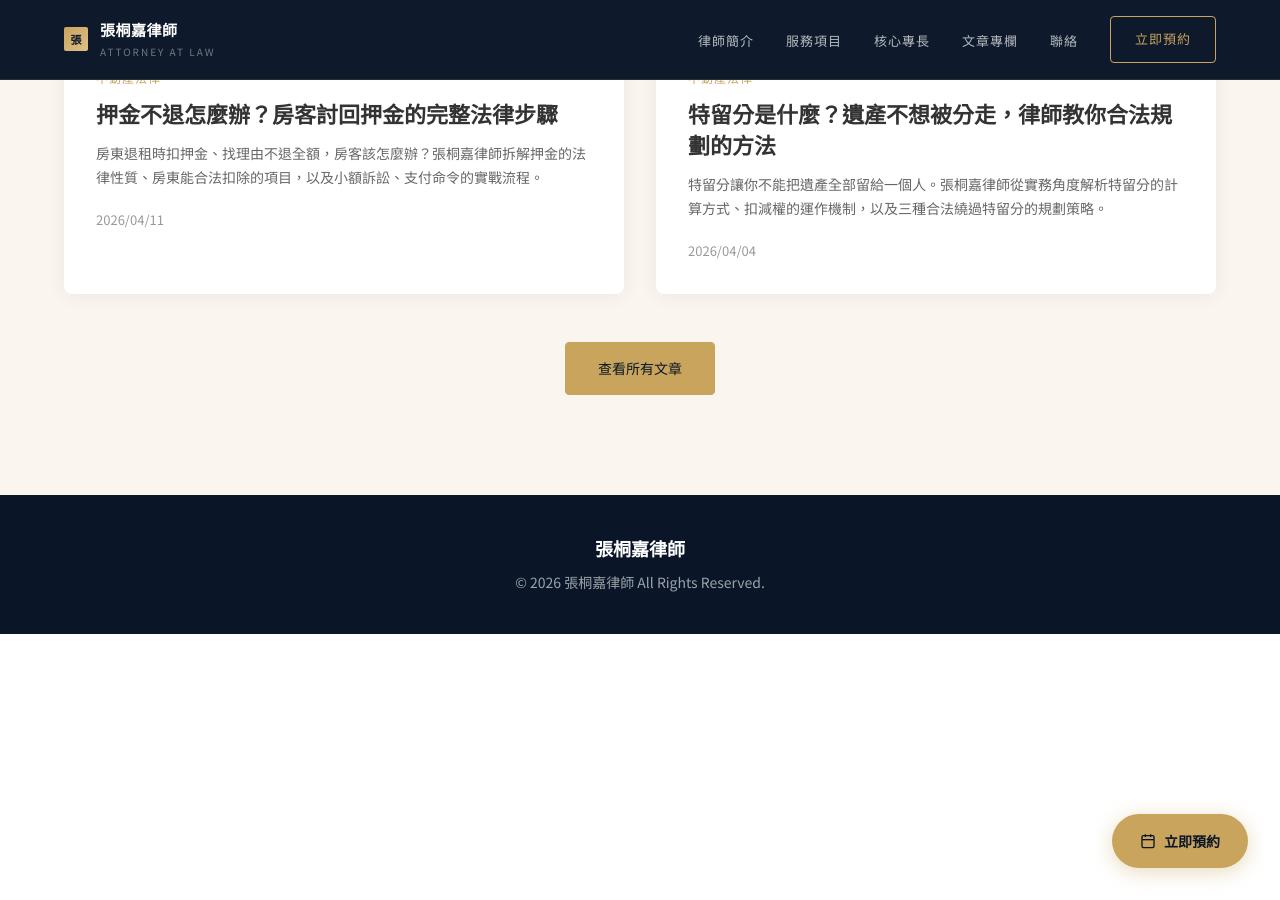
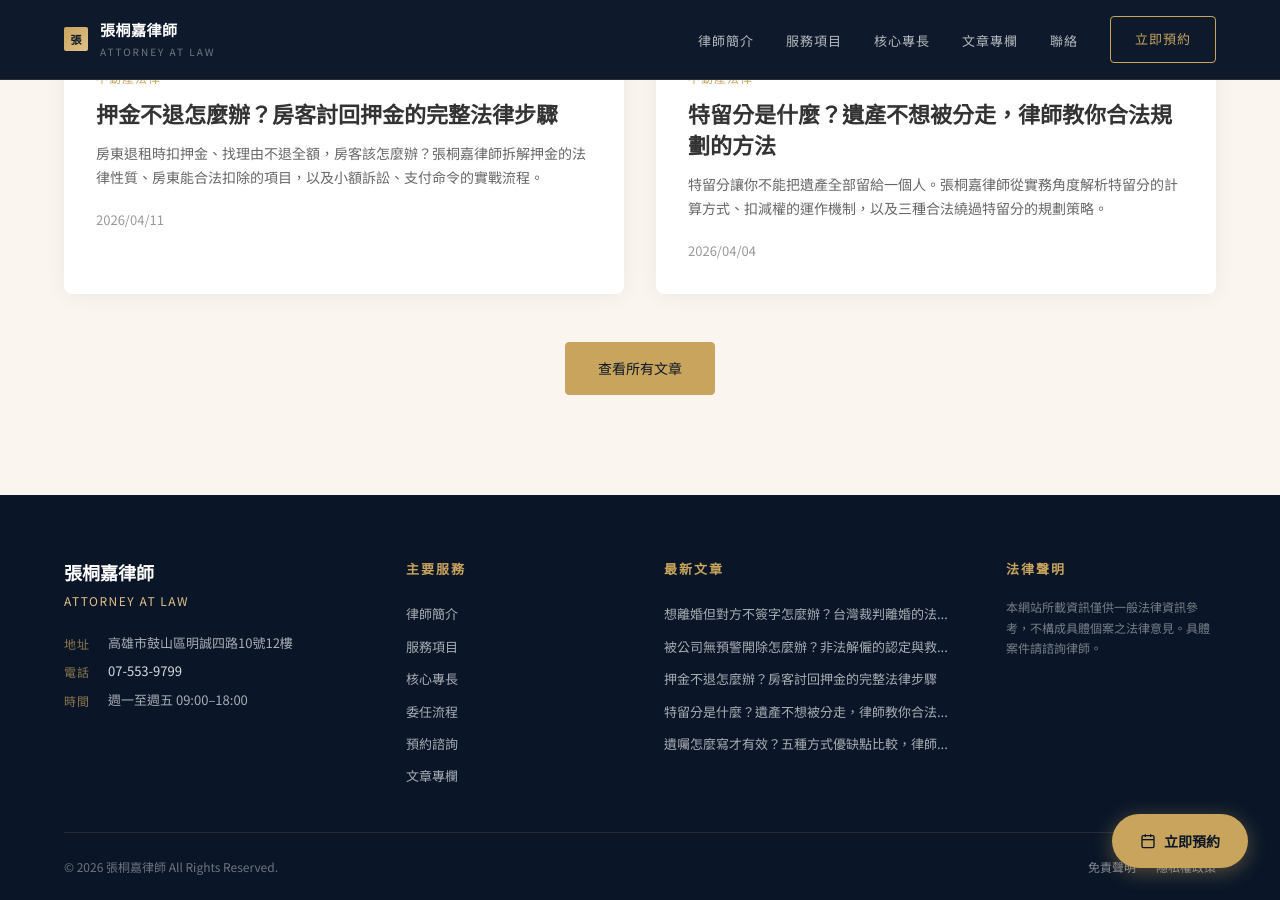
Before and after one commit to let0448/tclaw.tw, a Jekyll site: the page built from index.html, in a window 1280 px wide and 900 px high, scrolled down 6029 px. Built offline with Jekyll 4.4.1, drawn with Linux system fonts in a browser that asks for light colours.

Commit message:
feat: expand footer + add disclaimer/privacy pages
- Footer: 4-column layout (firm info/NAP, sitemap, latest posts, legal)
- Footer bottom bar: copyright + links to disclaimer & privacy
- New page layout (_layouts/page.html): article-style header without sidebar/TOC
- New /disclaimer/ page: lawyer ad ethics, no engagement, no win guarantees
- New /privacy/ page: GA/Cookie disclosure, PDPA Article 3 rights

Co-Authored-By: Claude Opus 4.7 <noreply@anthropic.com>

```diff
--- a/_includes/footer.html
+++ b/_includes/footer.html
@@ -1,7 +1,50 @@
 <!-- Footer -->
 <footer>
   <div class="container">
-    <p>張桐嘉律師</p>
-    <p>© {{ site.time | date: "%Y" }} 張桐嘉律師 All Rights Reserved.</p>
+    <div class="footer-grid">
+      <div class="footer-col">
+        <p class="footer-brand">{{ site.author }}</p>
+        <p class="footer-firm">Attorney at Law</p>
+        <address class="footer-contact">
+          <p><span class="label">地址</span><span>{{ site.address }}</span></p>
+          <p><span class="label">電話</span><a href="tel:{{ site.phone_link }}">{{ site.phone }}</a></p>
+          <p><span class="label">時間</span><span>週一至週五 09:00–18:00</span></p>
+        </address>
+      </div>
+
+      <div class="footer-col">
+        <h3 class="footer-title">主要服務</h3>
+        <ul class="footer-links">
+          <li><a href="{{ site.baseurl }}/#about">律師簡介</a></li>
+          <li><a href="{{ site.baseurl }}/#services">服務項目</a></li>
+          <li><a href="{{ site.baseurl }}/#expertise">核心專長</a></li>
+          <li><a href="{{ site.baseurl }}/#process">委任流程</a></li>
+          <li><a href="{{ site.baseurl }}/#booking">預約諮詢</a></li>
+          <li><a href="{{ site.baseurl }}/articles">文章專欄</a></li>
+        </ul>
+      </div>
+
+      <div class="footer-col">
+        <h3 class="footer-title">最新文章</h3>
+        <ul class="footer-links">
+          {% for post in site.posts limit:5 %}
+          <li><a href="{{ post.url | relative_url }}">{{ post.title | truncate: 24 }}</a></li>
+          {% endfor %}
+        </ul>
+      </div>
+
+      <div class="footer-col">
+        <h3 class="footer-title">法律聲明</h3>
+        <p class="footer-disclaimer">本網站所載資訊僅供一般法律資訊參考，不構成具體個案之法律意見。具體案件請諮詢律師。</p>
+      </div>
+    </div>
+
+    <div class="footer-bottom">
+      <p>© {{ site.time | date: "%Y" }} {{ site.author }} All Rights Reserved.</p>
+      <div class="footer-legal">
+        <a href="{{ site.baseurl }}/disclaimer/">免責聲明</a>
+        <a href="{{ site.baseurl }}/privacy/">隱私權政策</a>
+      </div>
+    </div>
   </div>
 </footer>
--- a/_layouts/default.html
+++ b/_layouts/default.html
@@ -204,9 +204,27 @@
     .map-link a:hover { color: var(--gold-light); }
 
     /* ========== Footer ========== */
-    footer { background: var(--navy); color: var(--white); padding: 40px 0; text-align: center; }
-    footer p { font-size: 14px; color: rgba(255, 255, 255, 0.6); }
-    footer p:first-child { font-family: var(--serif); font-size: 18px; font-weight: 600; color: var(--white); margin-bottom: 8px; }
+    footer { background: var(--navy); color: var(--white); padding: 64px 0 24px; }
+    .footer-grid { display: grid; grid-template-columns: 1.4fr 1fr 1.4fr 1fr; gap: 48px; margin-bottom: 40px; }
+    .footer-col { font-size: 14px; }
+    .footer-brand { font-family: var(--serif); font-size: 18px; font-weight: 600; color: var(--white); margin-bottom: 4px; }
+    .footer-firm { font-size: 12px; letter-spacing: 1.5px; color: var(--gold-light); margin-bottom: 20px; text-transform: uppercase; }
+    .footer-contact { font-style: normal; font-size: 13px; line-height: 1.9; color: rgba(255,255,255,0.65); }
+    .footer-contact p { margin-bottom: 4px; display: flex; align-items: flex-start; gap: 8px; }
+    .footer-contact .label { color: rgba(200,164,92,0.7); flex-shrink: 0; min-width: 36px; font-size: 12px; letter-spacing: 1px; padding-top: 2px; }
+    .footer-contact a { color: rgba(255,255,255,0.85); text-decoration: none; transition: color 0.3s ease; }
+    .footer-contact a:hover { color: var(--gold); }
+    .footer-title { font-family: var(--serif); font-size: 13px; font-weight: 600; letter-spacing: 2px; color: var(--gold); margin-bottom: 18px; text-transform: uppercase; }
+    .footer-links { list-style: none; padding: 0; margin: 0; }
+    .footer-links li { padding: 5px 0; }
+    .footer-links a { color: rgba(255,255,255,0.65); text-decoration: none; font-size: 13px; line-height: 1.5; transition: color 0.3s ease; }
+    .footer-links a:hover { color: var(--gold); }
+    .footer-disclaimer { font-size: 12px; color: rgba(255,255,255,0.45); line-height: 1.7; }
+    .footer-bottom { border-top: 1px solid rgba(200,164,92,0.15); padding-top: 24px; display: flex; justify-content: space-between; align-items: center; flex-wrap: wrap; gap: 12px; }
+    .footer-bottom p { font-size: 12px; color: rgba(255,255,255,0.4); margin: 0; }
+    .footer-bottom .footer-legal { display: flex; gap: 20px; }
+    .footer-bottom .footer-legal a { font-size: 12px; color: rgba(255,255,255,0.5); text-decoration: none; transition: color 0.3s ease; }
+    .footer-bottom .footer-legal a:hover { color: var(--gold); }
 
     /* ========== Reading Progress Bar (article pages) ========== */
     .reading-progress { position: fixed; top: 0; left: 0; height: 3px; width: 0; background: var(--gold); z-index: 1001; transition: width 0.1s linear; pointer-events: none; }
@@ -328,6 +346,11 @@
       .toc-desktop { display: none; }
       .toc-mobile { display: block; }
       .articles-grid { grid-template-columns: 1fr; }
+      .footer-grid { grid-template-columns: 1fr 1fr; gap: 32px; }
+    }
+
+    @media (max-width: 600px) {
+      .footer-grid { grid-template-columns: 1fr; gap: 32px; }
     }
 
     @media (max-width: 768px) {
--- /dev/null
+++ b/disclaimer.md
@@ -0,0 +1,38 @@
+---
+layout: page
+title: 免責聲明
+subtitle: Disclaimer
+permalink: /disclaimer/
+description: 張桐嘉律師網站之免責聲明與律師廣告倫理規範說明。
+---
+
+## 一般資訊性質
+
+本網站所有內容（包含但不限於文章、案例分析、法律解說、Q&A）僅作為**一般法律資訊**之提供，目的在於協助讀者初步認識相關法律概念與實務，**不構成對任何具體個案之法律意見**。
+
+## 不成立委任關係
+
+讀者瀏覽、引用本網站內容，並**不會與本所或張桐嘉律師成立委任關係**。具體案件之處理應視個案事實、證據、適用法律與最新實務見解綜合判斷，請務必尋求律師親自評估。
+
+## 法律見解時效性
+
+法律規定、實務見解（包括最高法院判例、決議、各級法院判決）會隨時間而修正、變更或廢棄。本網站文章發表時固然以當時規定為準，但**法律可能於發表後變動**，引用前請另行確認最新法令與實務見解。
+
+## 引用第三方來源
+
+本網站若引用法院判決、政府機關公告、其他律師見解或新聞報導，僅為論述及說明所必要，相關著作權仍歸原權利人所有。
+
+## 律師廣告倫理
+
+本網站內容遵循律師法及律師倫理規範相關規定。本所**不為勝訴保證**，亦不以任何形式承諾特定訴訟結果。
+
+## 聯絡與諮詢
+
+如需就具體案件取得法律意見，請透過下列方式預約諮詢：
+
+- 電話：{{ site.phone }}
+- 地址：{{ site.address }}
+
+---
+
+*本聲明最後更新日：{{ site.time | date: "%Y 年 %m 月 %d 日" }}*
--- /dev/null
+++ b/privacy.md
@@ -0,0 +1,57 @@
+---
+layout: page
+title: 隱私權政策
+subtitle: Privacy Policy
+permalink: /privacy/
+description: 張桐嘉律師網站之個人資料蒐集、處理與利用說明。
+---
+
+## 適用範圍
+
+本政策適用於本網站（{{ site.url }}）所蒐集、處理及利用之個人資料，依《個人資料保護法》及相關規定辦理。
+
+## 資料蒐集項目
+
+本網站採**靜態網頁架構**，本身不主動蒐集識別性個人資料。下列情形可能間接取得部分資訊：
+
+1. **Google Analytics**：本網站使用 Google Analytics 分析訪客流量、停留時間、來源管道等統計資訊。所蒐集之資料以**匿名化彙整**形式呈現，不包含可直接識別您個人之資訊。
+2. **Cookie**：用於記錄瀏覽偏好與分析統計。您可於瀏覽器設定中關閉或刪除 Cookie，但部分功能可能受影響。
+3. **聯絡或預約諮詢**：當您主動透過電話、Email 或預約系統聯絡本所時，所留存之聯絡資訊將僅作為案件評估與後續溝通之用。
+
+## 資料利用目的
+
+蒐集之個人資料僅用於：
+
+- 律師業務之法律諮詢、案件處理與委任關係維繫
+- 網站營運分析與服務品質改善
+- 依法令規定須留存或申報之事項
+
+**本所不會將您的個人資料提供予第三人**，但下列情形除外：經您同意、為履行法定義務、為保護您或他人之生命財產安全、依司法或主管機關合法要求。
+
+## 個資保留期間
+
+委任案件相關資料依律師職業相關法令、稅務法規及檔案管理需要保留。如非委任客戶之一般聯絡資訊，將於目的消失後合理期間內銷毀。
+
+## 您的權利
+
+依個人資料保護法第 3 條，您就本所持有之個人資料得行使下列權利：
+
+1. 查詢或請求閱覽
+2. 請求製給複本
+3. 請求補充或更正
+4. 請求停止蒐集、處理或利用
+5. 請求刪除
+
+行使上述權利請來電 {{ site.phone }} 或透過預約諮詢方式聯絡本所。
+
+## 第三方連結
+
+本網站可能包含外部連結（如 Google Maps、Google Calendar 預約系統等），該等網站之隱私權政策應另行參照其原網站。
+
+## 政策修訂
+
+本政策得視法令異動或業務需要隨時修訂，修訂後即於本頁公告，不另行個別通知。
+
+---
+
+*本政策最後更新日：{{ site.time | date: "%Y 年 %m 月 %d 日" }}*
```
Also changed, not shown: _layouts/page.html (added, +27 -0 lines).
